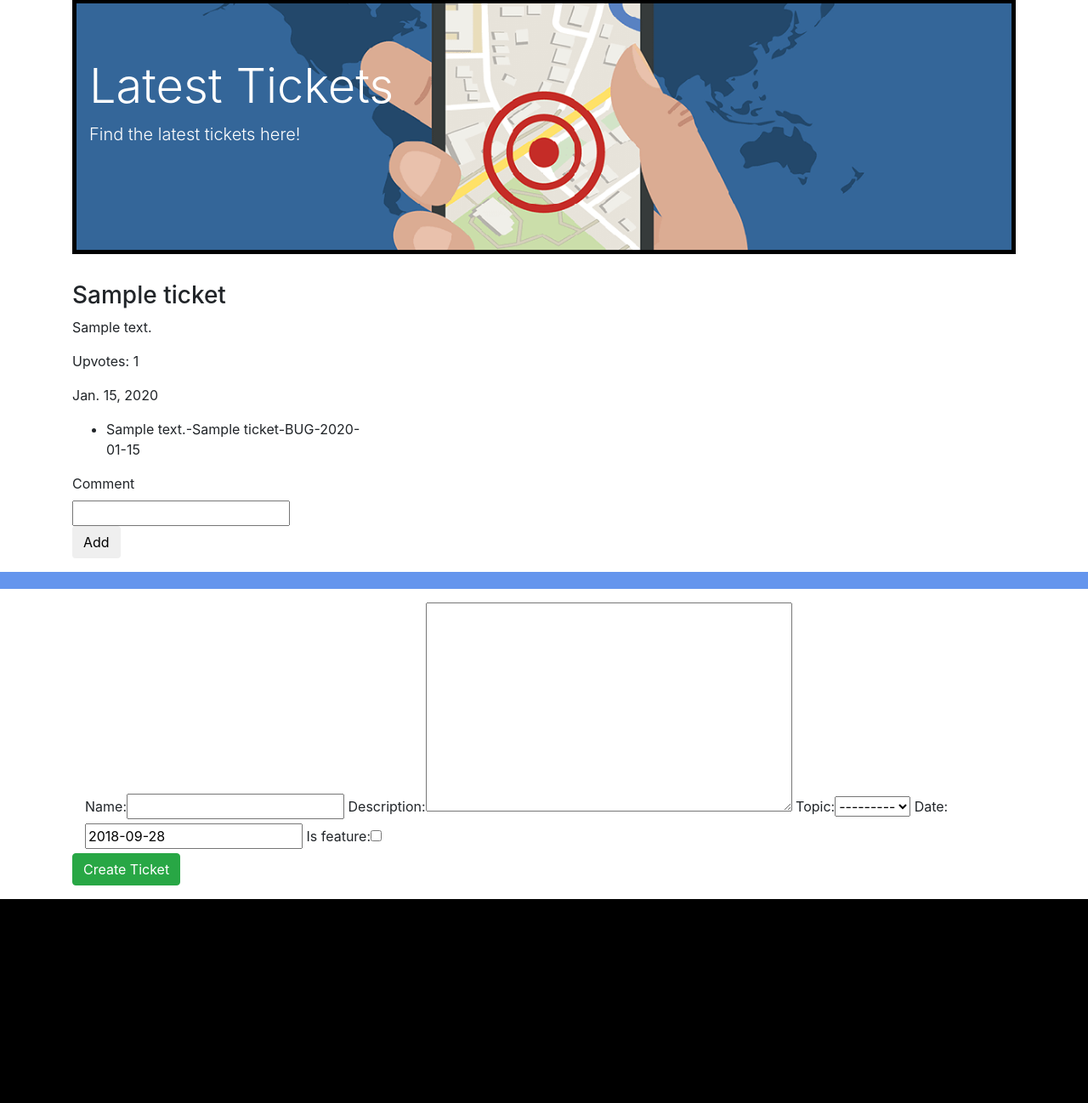
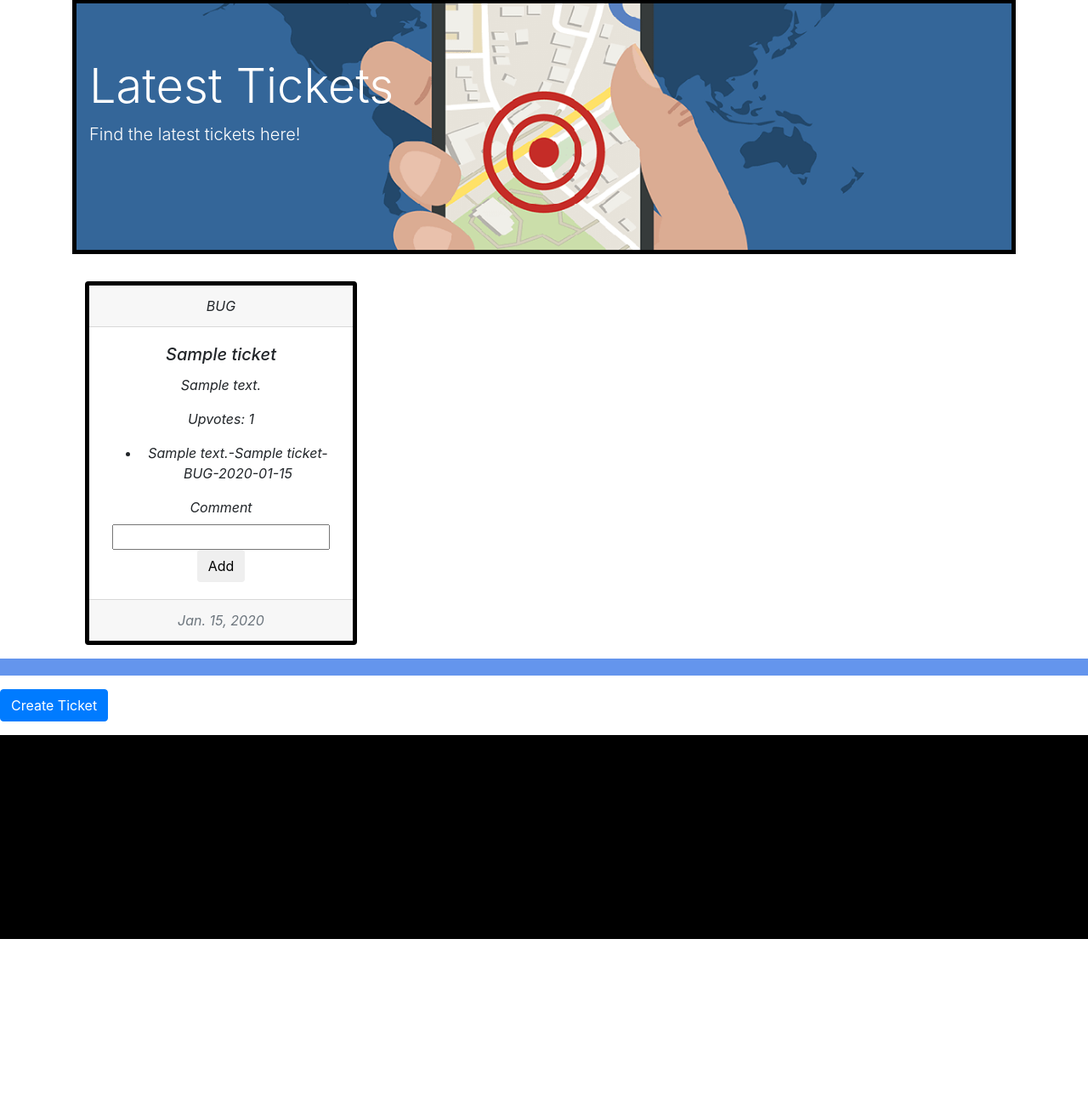
Before and after one commit to Code-Institute-Submissions/Milestone-Projects, a Django app: template 05_milestone-five/templates/tickets.html in a window 1280 px wide. Shown: the part 137-1435 px from the top of the page at 85% size. After the commit the page ends 1242 px from the top, so only its background shows below. Run offline with Django 3.2, Linux system fonts and the light colour scheme; the template is opened without the code that fills it: values that come from a table or form of the project are taken from there, others are empty; tables that the repository leaves empty hold one stand-in row (values such as "Sample post"); some libraries are stand-ins or nearby versions.

Commit message:
Added Stripe checkout for feature topics and moved ticket form to modal.

```diff
--- a/05_milestone-five/templates/tickets.html
+++ b/05_milestone-five/templates/tickets.html
@@ -1,6 +1,9 @@
 {% extends "base.html" %}
 
 {% load bootstrap_tags %}
+
+<!-- Static files for Django -->
+{% load static %}
 
 {% block content %}
 
@@ -18,14 +21,51 @@
 
     <div class = "row">
 
-        <div class = "col-md-4">
-
         {% for ticket in tickets %}
 
-            <h3>{{ ticket.name }}</h3>
-            <p class = "ticket-description">{{ ticket.description }}</p>
-            <p class = "ticket-upvotes">Upvotes: {{ ticket.upvotes }}</p>
-            <p>{{ ticket.date }}</p>
+        <div class="col-md-4">
+
+            <div class = "container issue-container">
+
+                <!-- Display issues using cards from Bootstrap -->
+                <div class="card text-center">
+
+                  <!-- Topic (BUG or FEATURE) -->
+                  <div class="card-header">
+                    {{ ticket.topic }}
+                  </div>
+
+                  <!-- Name, description and upvotes -->
+                  <div class="card-body">
+                    <h5 class="card-title">{{ ticket.name }}</h5>
+                    <p class="card-text">{{ ticket.description }}</p>
+                    <p class = "card-text">Upvotes: {{ ticket.upvotes }}</p>
+                    {% if ticket.topic == "FEATURE" %}
+                      <p class = "card-text">Total Pledged: <i class = "fa fa-euro"></i>{{ ticket.total }}</p>
+                    {% endif %}
+
+                    <!-- If a feature has been requested, provide link to pledge form for payment through Stripe and update Total Pledged -->
+                    {% if ticket.topic == "FEATURE" %}
+                      <p class = "ticket-feature">Need this feature sooner? Pledge just €5 to get this feature before others, the higher the amount
+                      pledged, the sooner the feature will be released.
+                      </p>
+
+                      <form method = "POST" action = "{% url 'make_payment' ticket.id %}">
+
+                        {% csrf_token %}
+                        <script
+                            src="https://checkout.stripe.com/checkout.js"
+                            class="stripe-button"
+                            data-key="{{ publishable }}"
+                            data-image="{% static 'img/logo.jpg' %}"
+                            data-name="Issue Tracker"
+                            data-description="Make a Pledge to Support Your Favourite Features"
+                            data-amount="500">
+                        </script>
+
+                      </form>
+
+                    {% endif %}
 
                     <!-- Display comments for each ticket -->
                     <ul>
@@ -46,24 +86,51 @@
 
                     </form>
 
+                  </div>
+                  <!-- /.card-body -->
 
-            {% if is_feature %}
-                <p class = "ticket-feature">Need this feature sooner? Pledge just €5 to get this feature before others, the higher the amount
-                pledged, the sooner the feature will be released.
-                </p>
-            {% endif %}
+                  <!-- Issue date -->
+                  <div class="card-footer text-muted">
+                    {{ ticket.date }}
+                  </div>
+
+                </div>
+                <!-- /.card -->
+
+            </div>
+            <!-- /.container issue-container -->
+
+        </div>
+        <!-- /.col-md-4 -->
 
         {% endfor %}
 
     </div>
-
-    </div>
+    <!-- /.row -->
 
 </div>
 
 <hr class = "divider">
 
-<div class = "container">
+<!-- Button trigger modal -->
+<button type = "button" class = "btn btn-primary" data-toggle = "modal" data-target = "#ticket-form">
+  Create Ticket
+</button>
+
+<!-- Modal for ticket form -->
+<div class="modal fade" id="ticket-form" tabindex="-1" role="dialog" aria-labelledby="ticket-form" aria-hidden="true">
+    <div class="modal-dialog modal-dialog-centered" role="document">
+
+        <div class="modal-content">
+
+          <div class="modal-header">
+            <h5 class="modal-title" id="exampleModalCenterTitle">Create a Ticket</h5>
+            <button type="button" class="close" data-dismiss="modal" aria-label="Close">
+              <span aria-hidden="true">&times;</span>
+            </button>
+          </div>
+
+          <div class="modal-body">
 
             <!-- Create Ticket Form -->
             <form method = "POST">
@@ -74,10 +141,24 @@
                     {{ form|as_bootstrap }}
                 </div>
 
+                <!-- Submit buttons needed in form to create ticket -->
+                <div class="modal-footer">
+                    <button type="button" class="btn btn-secondary" data-dismiss="modal">Close</button>
                     <button type = "submit" class = "btn btn-success">Create Ticket</button>
+                </div>
 
             </form>
 
           </div>
+          <!-- /.modal-body -->
+
+        </div>
+        <!-- /.modal-content -->
+
+  </div>
+  <!-- /.modal-dialog -->
+
+</div>
+<!-- /.modal -->
 
 {% endblock %}
```
Lines whose indentation alone changed are shown as unchanged.
